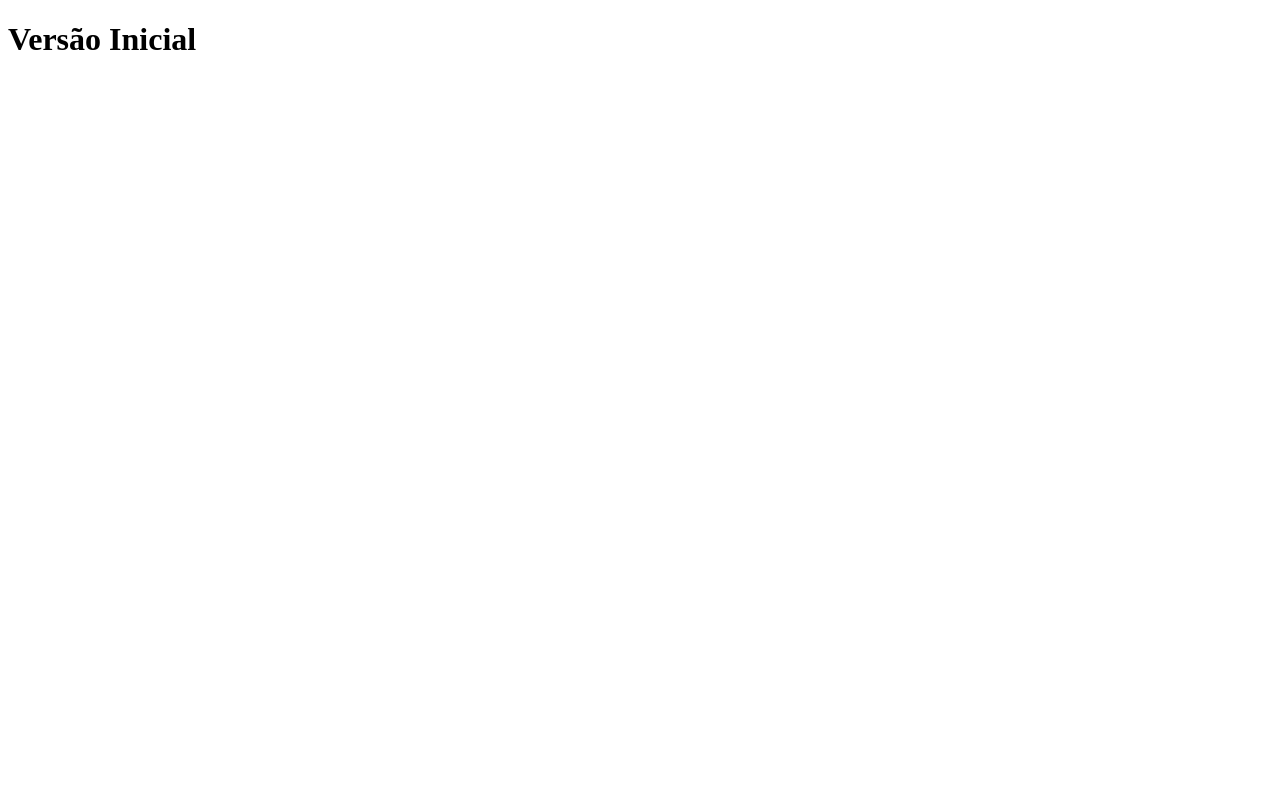
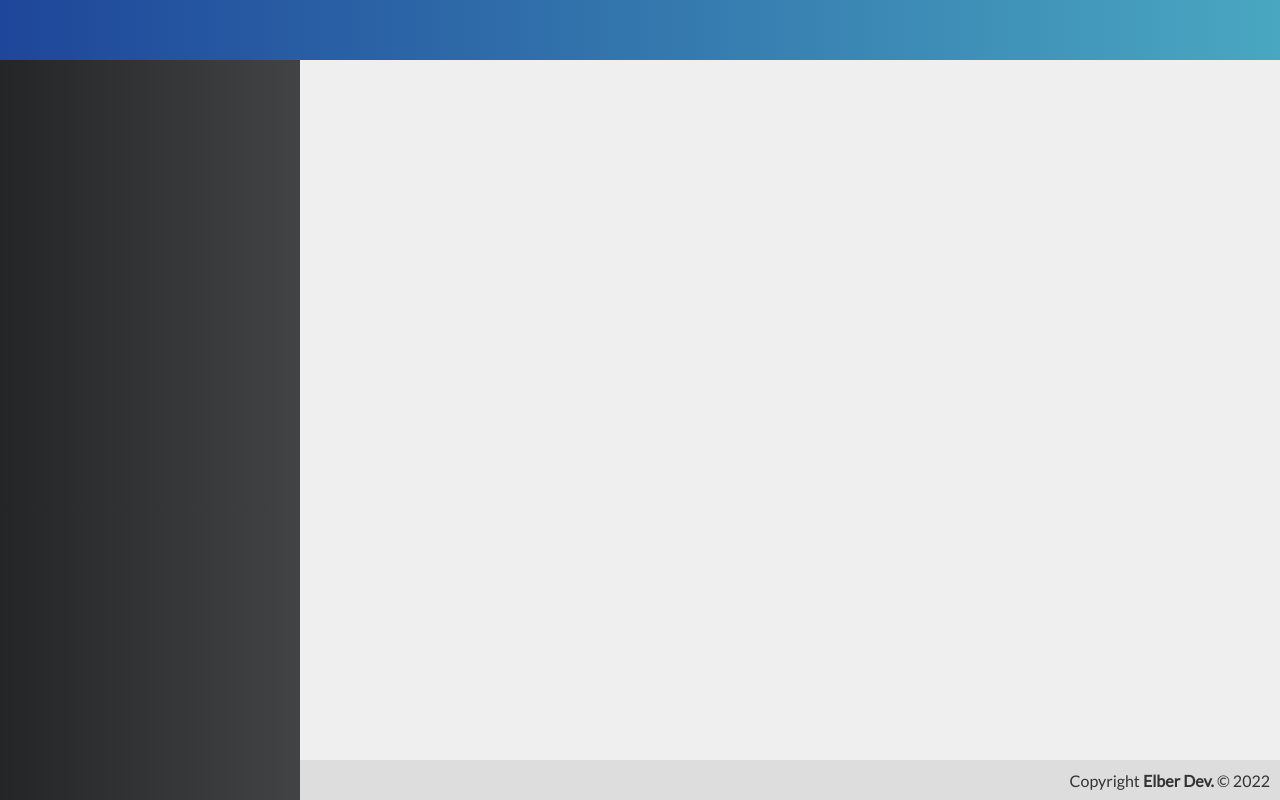
Before and after one commit to elbercm/gerenciador-de-artigos, a Vue app in the folder frontend/: page / in a window 1280 px wide. Built offline with nearby package versions, Linux system fonts and the light colour scheme.

Commit message:
Estruturando o template inicial

```diff
--- a/frontend/src/App.vue
+++ b/frontend/src/App.vue
@@ -1,15 +1,44 @@
 <template>
 	<div id="app">
-		<h1>Versão Inicial</h1>
+		<Header />
+		<Menu />
+		<Content />
+		<Footer />
 	</div>
 </template>
 
 <script>
+import Header from "./components/template/Header.vue";
+import Menu from "./components/template/Menu.vue";
+import Content from "./components/template/Content";
+import Footer from "./components/template/Footer";
+
 export default {
-	name: "App",
-}
+  name: "App",
+  components: { Header, Menu, Content, Footer },
+};
 </script>
 
 <style>
+* {
+  font-family: "Lato", sans-serif;
+}
 
+body {
+  margin: 0;
+}
+
+#app {
+  -webkit-font-smoothing: antialiased;
+  -moz-osx-font-smoothing: grayscale;
+
+  height: 100vh;
+  display: grid;
+  grid-template-rows: 60px 1fr 40px;
+  grid-template-columns: 300px 1fr;
+  grid-template-areas:
+    "header header"
+    "menu content"
+    "menu footer";
+}
 </style>
--- /dev/null
+++ b/frontend/src/components/template/Content.vue
@@ -0,0 +1,18 @@
+<template>
+  <div class="content">
+  </div>
+</template>
+
+<script>
+export default {
+  name: "Content",
+};
+</script>
+
+<style>
+.content {
+  grid-area: content;
+  background-color: #efefef;
+  padding: 20px;
+}
+</style>
--- /dev/null
+++ b/frontend/src/components/template/Footer.vue
@@ -0,0 +1,24 @@
+<template>
+  <footer class="footer">
+    <span>Copyright <strong>Elber Dev.</strong> © 2022</span>
+  </footer>
+</template>
+
+<script>
+export default {
+  name: "Footer",
+};
+</script>
+
+<style>
+.footer {
+  grid-area: footer;
+  background-color: #ddd;
+  color: #333;
+
+  display: flex;
+  align-items: center;
+  justify-content: flex-end;
+  padding-right: 10px;
+}
+</style>
--- /dev/null
+++ b/frontend/src/components/template/Header.vue
@@ -0,0 +1,20 @@
+<template>
+  <header class="header"></header>
+</template>
+
+<script>
+export default {
+  name: "Header",
+};
+</script>
+
+<style>
+.header {
+  grid-area: header;
+  background: linear-gradient(to right, #1e469a, #49a7c1);
+
+  display: flex;
+  justify-content: center;
+  align-items: center;
+}
+</style>
--- /dev/null
+++ b/frontend/src/components/template/Menu.vue
@@ -0,0 +1,20 @@
+<template>
+  <aside class="menu"></aside>
+</template>
+
+<script>
+export default {
+  name: "Menu",
+};
+</script>
+
+<style>
+.menu {
+  grid-area: menu;
+  background: linear-gradient(to right, #232526, #414345);
+
+  display: flex;
+  flex-direction: column;
+  flex-wrap: wrap;
+}
+</style>
```
